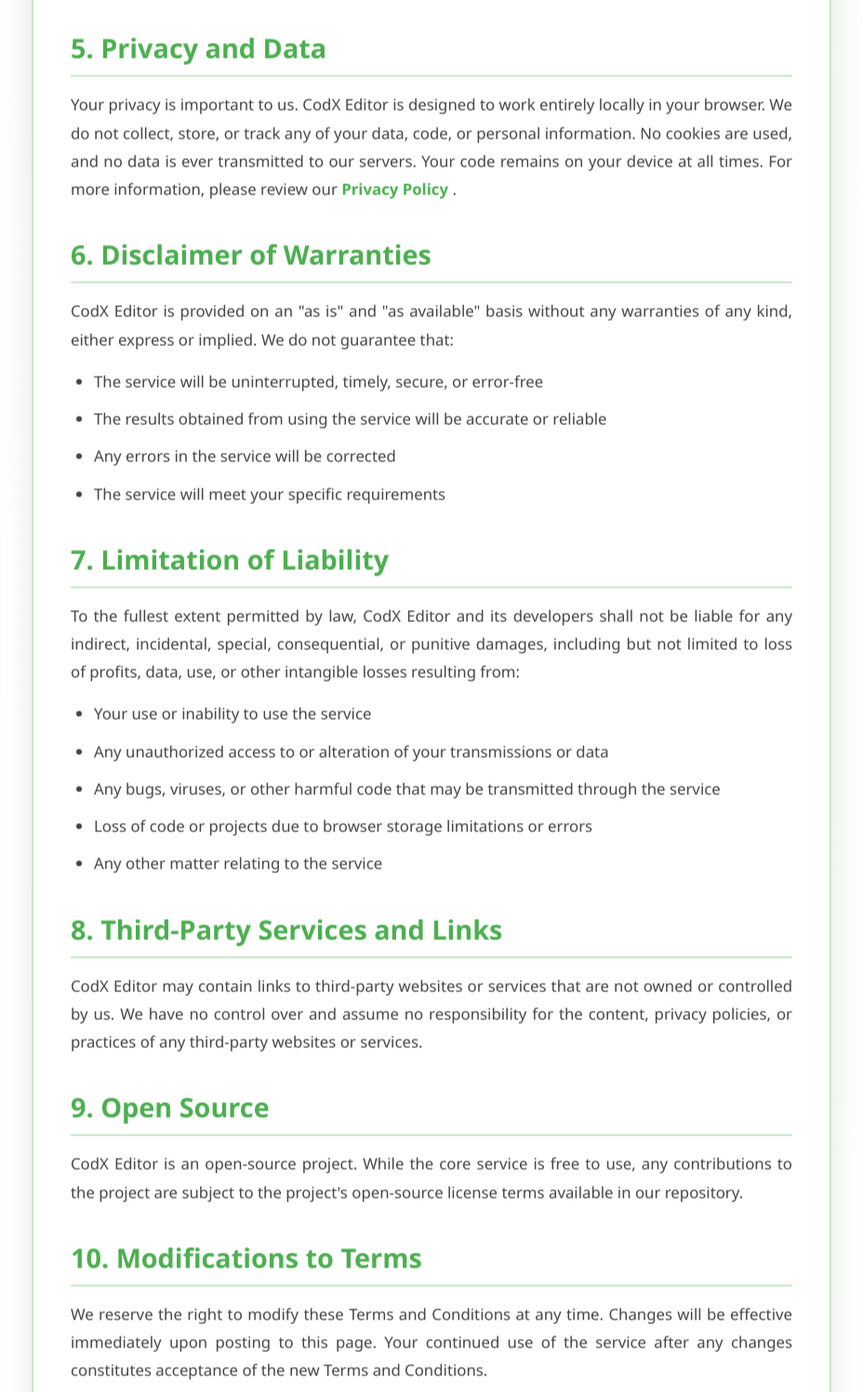
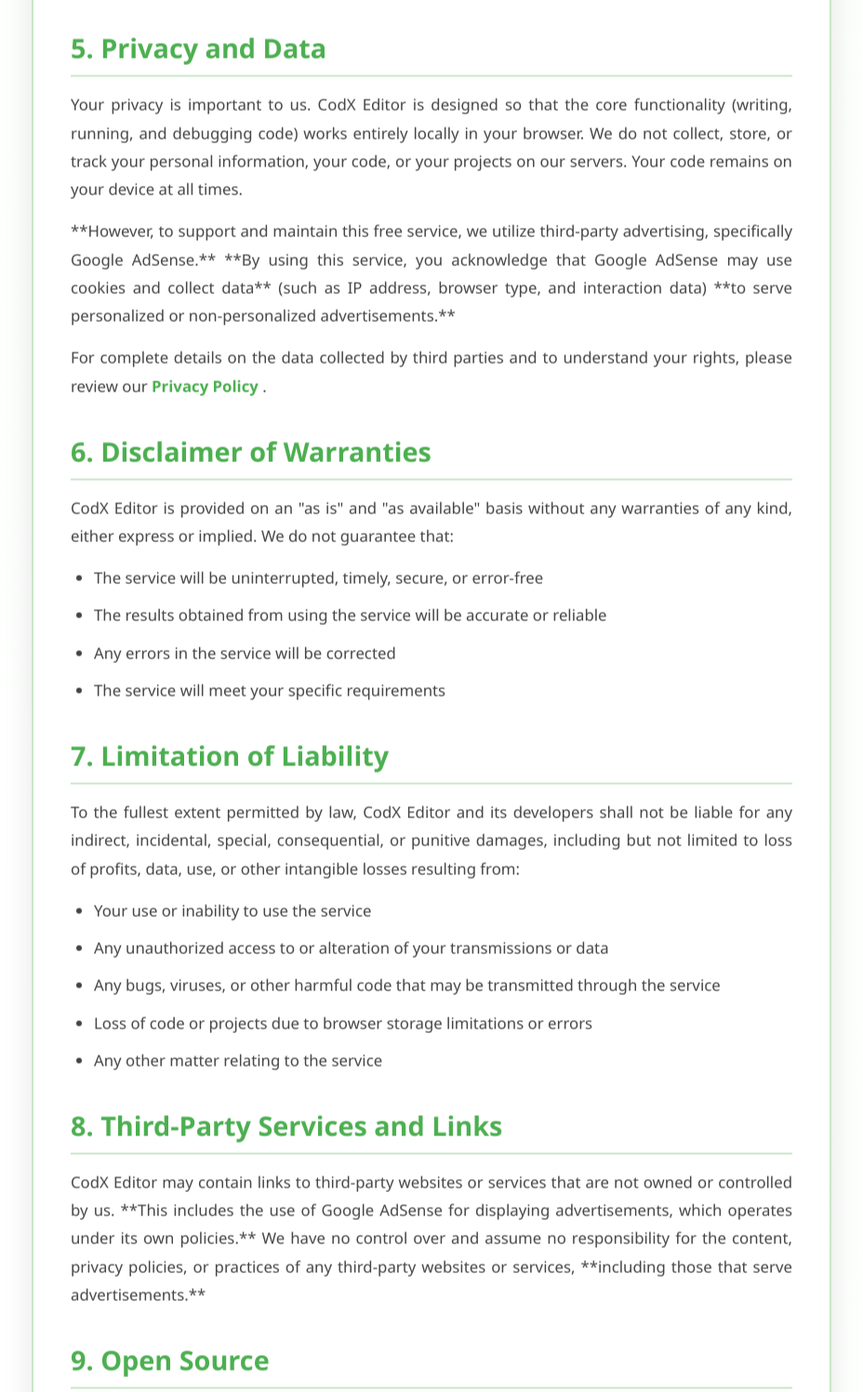
Before and after one commit to SultanRay2011/codx, a plain HTML site: page terms.html in a window 1280 px wide. Shown: the part 1755-3252 px from the top of the page at 93% size, without its empty margins (176-1104 px from the left). Drawn offline with Linux system fonts and the light colour scheme.

Commit message:
Added The Use Of Ads in T&Cs

```diff
--- a/terms.html
+++ b/terms.html
@@ -11,6 +11,7 @@
     <link rel="icon" type="image/png" href="cx.png" />
     <title>Terms and Conditions - CodX Editor</title>
     <style>
+      /* ... (CSS omitted for brevity) ... */
       * {
         margin: 0;
         padding: 0;
@@ -799,12 +800,23 @@
         <div class="terms-section">
           <h2>5. Privacy and Data</h2>
           <p>
-            Your privacy is important to us. CodX Editor is designed to work
+            Your privacy is important to us. CodX Editor is designed so that the
+            core functionality (writing, running, and debugging code) works
             entirely locally in your browser. We do not collect, store, or track
-            any of your data, code, or personal information. No cookies are
-            used, and no data is ever transmitted to our servers. Your code
-            remains on your device at all times. For more information, please
-            review our
+            your personal information, your code, or your projects on our
+            servers. Your code remains on your device at all times.
+          </p>
+          <p>
+            **However, to support and maintain this free service, we utilize
+            third-party advertising, specifically Google AdSense.** **By using
+            this service, you acknowledge that Google AdSense may use cookies
+            and collect data** (such as IP address, browser type, and
+            interaction data) **to serve personalized or non-personalized
+            advertisements.**
+          </p>
+          <p>
+            For complete details on the data collected by third parties and to
+            understand your rights, please review our
             <a
               href="privacy.html"
               style="color: #4caf50; text-decoration: none; font-weight: bold"
@@ -865,9 +877,12 @@
           <h2>8. Third-Party Services and Links</h2>
           <p>
             CodX Editor may contain links to third-party websites or services
-            that are not owned or controlled by us. We have no control over and
-            assume no responsibility for the content, privacy policies, or
-            practices of any third-party websites or services.
+            that are not owned or controlled by us. **This includes the use of
+            Google AdSense for displaying advertisements, which operates under
+            its own policies.** We have no control over and assume no
+            responsibility for the content, privacy policies, or practices of
+            any third-party websites or services, **including those that serve
+            advertisements.**
           </p>
         </div>
 
```
